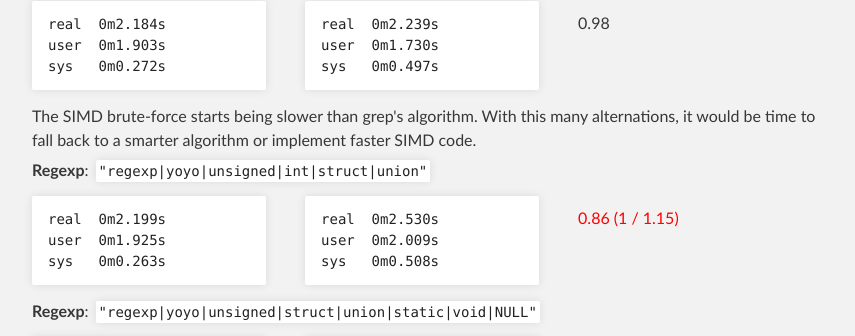
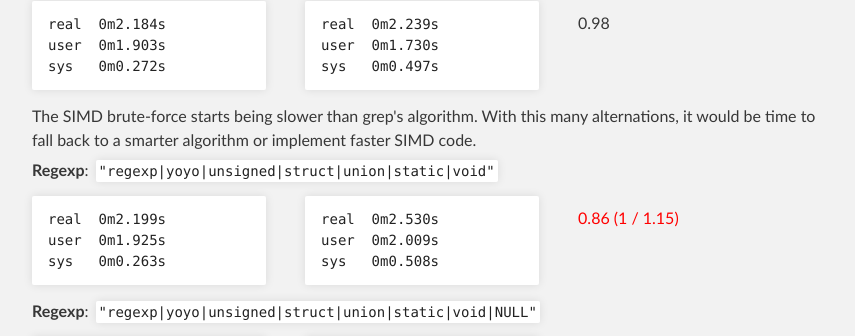
Before and after one commit to coreperf/coreperf.github.io, a Jekyll site: the page built from _posts/2013-08-28-more_grep_rejit_benchmarks.md, in a window 1280 px wide and 900 px high, scrolled down 1408 px. Shown: the part 97-433 px from the top of the window, without its empty margins (211-1066 px from the left). Built offline with Jekyll 4.4.1, drawn with Linux system fonts in a browser that asks for light colours.

Commit message:
Fix wrong regexp listed in the grep vs jrep article.

```diff
--- a/_posts/2013-08-28-more_grep_rejit_benchmarks.md
+++ b/_posts/2013-08-28-more_grep_rejit_benchmarks.md
@@ -160,7 +160,7 @@ sys   0m0.497s</code></pre>
   </td></tr>
   <tr>
     <td colspan="3">
-      <strong>Regexp</strong>: <code>"regexp|yoyo|unsigned|int|struct|union"</code>
+      <strong>Regexp</strong>: <code>"regexp|yoyo|unsigned|struct|union|static|void"</code>
     </td>
   </tr>
   <tr>
```
